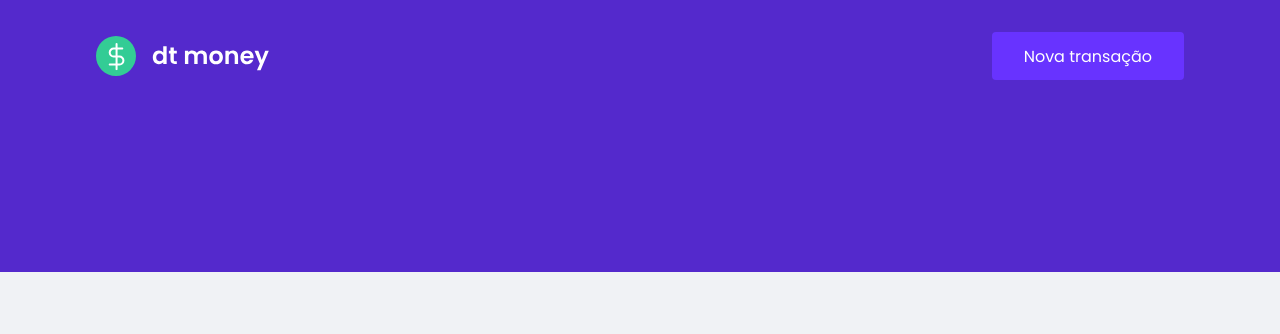
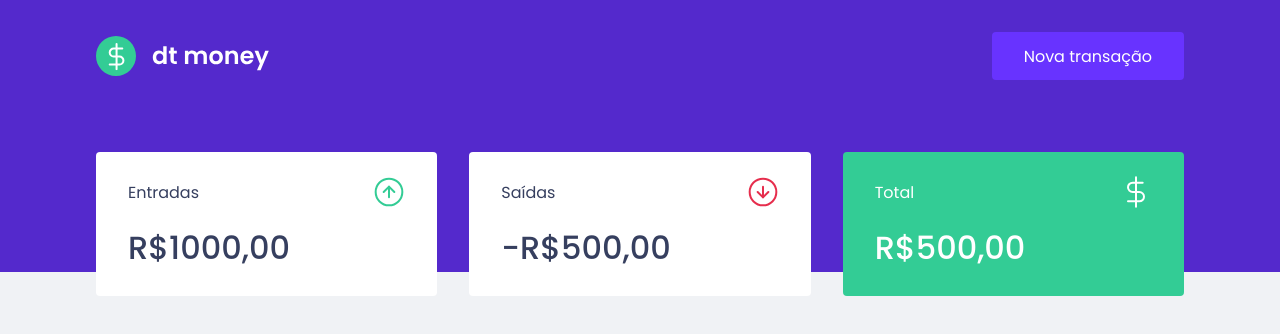
Before and after one commit to riosi/ignite-dtmoney, a React (Create React App) app: page / in a window 1280 px wide. Shown: the top 334 px of the page. Built offline with nearby package versions, Linux system fonts and the light colour scheme.

Commit message:
adding summary component

```diff
--- a/public/index.html
+++ b/public/index.html
@@ -6,7 +6,7 @@
 
     <meta name="viewport" content="width=device-width, initial-scale=1" />
     <link rel="shortcut icon" href="favicon.png" type="image/png" />
-    <link href="https://fonts.googleapis.com/css2?family=Poppins:wght@400;600&display=swap" rel="stylesheet">
+    <link href="https://fonts.googleapis.com/css2?family=Poppins:wght@400;500;600&display=swap" rel="stylesheet">
 
     <title>dtmoney</title>
   </head>
--- a/src/App.tsx
+++ b/src/App.tsx
@@ -1,12 +1,14 @@
 import React from "react";
 import { GlobalStyle } from "./styles/global";
-import { Header } from "./components/header/Header";
+import { Header } from "./components/Header/Header";
+import { Dashboard } from "./components/Dashboard";
 
 export function App() {
   return (
     <>
 
 <Header />
+<Dashboard />
 <GlobalStyle />
 
    </>
--- /dev/null
+++ b/src/components/Dashboard/index.tsx
@@ -0,0 +1,10 @@
+import { Summary } from "../Summary";
+import { Container } from "./styles";
+
+export function Dashboard() {
+    return (
+        <Container>
+            <Summary />
+        </Container>
+    );
+}
--- /dev/null
+++ b/src/components/Dashboard/styles.ts
@@ -0,0 +1,7 @@
+import styled from 'styled-components'
+
+export const Container = styled.main`
+    max-width: 1120px;
+    margin: 0 auto;
+    padding: 2.5rem 1rem;
+`;
--- /dev/null
+++ b/src/components/Summary/index.tsx
@@ -0,0 +1,36 @@
+import incomeImg from '../../assets/entrada.svg'
+import outcomeImg from '../../assets/saida.svg'
+import totalImg from '../../assets/total.svg'
+import { Container } from "./styles";
+
+
+export function Summary() {
+    return(
+        <Container>
+            <div>
+                <header>
+                    <p>Entradas</p>
+                    <img src={incomeImg} alt="entradas" />
+                </header>
+                <strong>R$1000,00</strong>
+            </div>
+            <div>
+                <header>
+                    <p>Saídas</p>
+                    <img src={outcomeImg} alt="saídas" />
+                    </header>
+                    <strong>-R$500,00</strong>
+
+            </div>
+            <div className="highlight-background">
+                <header>
+                    <p>Total</p>
+                    <img src={totalImg} alt="total" />
+                    </header>
+                    <strong>R$500,00</strong>
+
+            </div>
+        </Container>
+    );
+
+}
--- /dev/null
+++ b/src/components/Summary/styles.ts
@@ -0,0 +1,35 @@
+import styled from 'styled-components'
+
+export const Container = styled.div`
+    display: grid;
+    grid-template-columns: repeat(3, 1fr);
+    gap: 2rem;
+    margin-top: -10rem;
+
+    div {
+        background: var(--shape);
+        padding: 1.5rem 2rem;
+        border-radius: 0.25rem;
+        color: var(--text-title);
+
+        header {
+            display: flex;
+            align-items: center;
+            justify-content: space-between;
+        }
+
+        strong {
+            display: block;
+            margin-top: 1rem;
+            font-size: 2rem;
+            font-weight: 500;
+            line-height: 3rem;
+        }
+
+    &.highlight-background {
+        background: var(--green);
+        color: #FFF;
+    }
+}
+
+`;
--- a/src/styles/global.ts
+++ b/src/styles/global.ts
@@ -6,6 +6,7 @@
         --shape: #fff;
 
         --red : #e52e4d;
+        --green: #33cc95;
         --blue: #5429cc;
 
         --blue-light: #6833ff;
```
Also changed, not shown: src/components/Header/Header.tsx (renamed from src/components/header/Header.tsx), src/components/Header/styles.ts (renamed from src/components/header/styles.ts).
